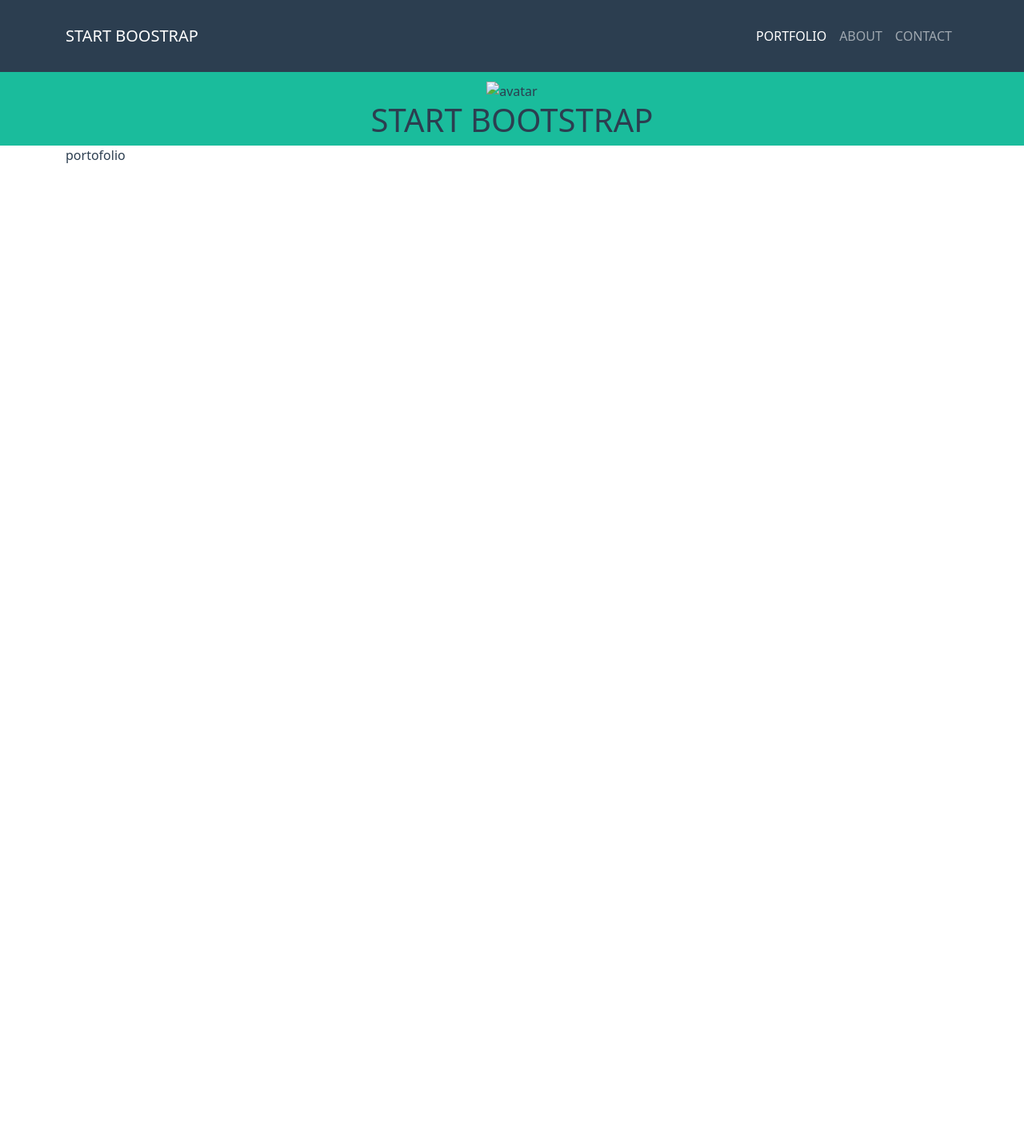
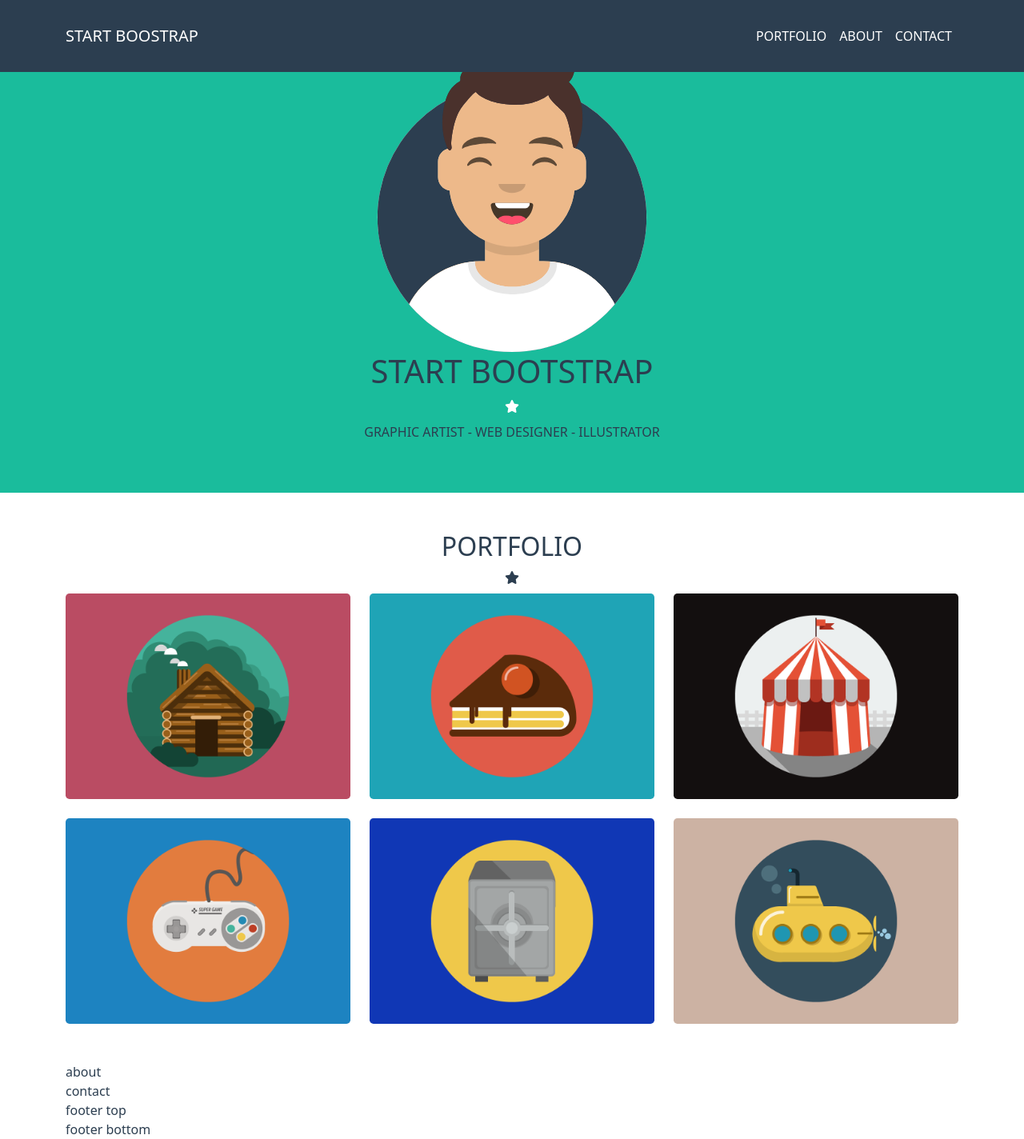
Before and after one commit to Saimon397/html-css-bootstrap-freelancer, a plain HTML site: page index.html in a window 1280 px wide. Shown: the whole page at 80% size. Before the commit the page ends 800 px from the top, so only its background shows below. Drawn offline with nearby package versions, Linux system fonts and the light colour scheme.

Commit message:
Add_cards

```diff
--- a/css/style.css
+++ b/css/style.css
@@ -36,6 +36,7 @@ body {
 img .avatar {
     width: 70%;
     max-width: 100%;
+    margin-top: 50px;
 }
 
 /***HEADER***/
--- a/index.html
+++ b/index.html
@@ -1,33 +1,40 @@
 <!DOCTYPE html>
 <html lang="en">
+
 <head>
     <meta charset="UTF-8">
     <meta http-equiv="X-UA-Compatible" content="IE=edge">
     <meta name="viewport" content="width=device-width, initial-scale=1.0">
-    <link href="https://cdn.jsdelivr.net/npm/bootstrap@5.0.2/dist/css/bootstrap.min.css" rel="stylesheet" integrity="sha384-EVSTQN3/azprG1Anm3QDgpJLIm9Nao0Yz1ztcQTwFspd3yD65VohhpuuCOmLASjC" crossorigin="anonymous">
-    <script src="https://cdn.jsdelivr.net/npm/bootstrap@5.0.2/dist/js/bootstrap.bundle.min.js" integrity="sha384-MrcW6ZMFYlzcLA8Nl+NtUVF0sA7MsXsP1UyJoMp4YLEuNSfAP+JcXn/tWtIaxVXM" crossorigin="anonymous"></script>
+    <link href="https://cdn.jsdelivr.net/npm/bootstrap@5.0.2/dist/css/bootstrap.min.css" rel="stylesheet"
+        integrity="sha384-EVSTQN3/azprG1Anm3QDgpJLIm9Nao0Yz1ztcQTwFspd3yD65VohhpuuCOmLASjC" crossorigin="anonymous">
+    <script src="https://cdn.jsdelivr.net/npm/bootstrap@5.0.2/dist/js/bootstrap.bundle.min.js"
+        integrity="sha384-MrcW6ZMFYlzcLA8Nl+NtUVF0sA7MsXsP1UyJoMp4YLEuNSfAP+JcXn/tWtIaxVXM"
+        crossorigin="anonymous"></script>
+    <script src="https://kit.fontawesome.com/49b8372efe.js" crossorigin="anonymous"></script>
     <link rel="stylesheet" href="css/style.css">
     <title>Bootstrap freelancer</title>
 </head>
+
 <body>
 
     <header>
         <nav class="navbar navbar-expand-md navbar-dark my-bg-black h-100">
             <div class="container-md text-uppercase">
                 <a class="navbar-brand" href="#">Start Boostrap</a>
-              <button class="navbar-toggler" type="button" data-bs-toggle="collapse" data-bs-target="#boot-navbar" aria-controls="boot-navbar" aria-expanded="false" aria-label="Toggle navigation">
+                <button class="navbar-toggler" type="button" data-bs-toggle="collapse" data-bs-target="#boot-navbar"
+                    aria-controls="boot-navbar" aria-expanded="false" aria-label="Toggle navigation">
                     <span class="navbar-toggler-icon"></span>
                 </button>
                 <div class="collapse navbar-collapse" id="boot-navbar">
                     <ul class="navbar-nav ms-auto mb-2 mb-lg-0">
                         <li class="nav-item">
-                    <a class="nav-link active" aria-current="page" href="#portfolio">Portfolio</a>
+                            <a class="nav-link active text-white" aria-current="page" href="#portfolio">Portfolio</a>
                         </li>
                         <li class="nav-item">
-                    <a class="nav-link" href="#about">About</a>
+                            <a class="nav-link text-white" href="#about">About</a>
                         </li>
                         <li class="nav-item">
-                    <a class="nav-link" href="#contact">Contact</a>
+                            <a class="nav-link text-white" href="#contact">Contact</a>
                         </li>
                     </ul>
                 </div>
@@ -37,23 +44,82 @@
 
     <main>
 
-        <section id="hero" class="bg-green">
+        <section id="hero" class="bg-green py-5">
             <div class="container-md">
                 <div class="row justify-content-center">
                     <div class="col-auto text-center">
-                        <img src="img/" alt="avatar" class="avatar">
+                        <img src="./img/avatar.svg" alt="Avatar">
                         <h1 class="text-uppercase">Start Bootstrap</h1>
+                        <div class="col pb-2 text-white">
+                            <span
+                                class="d-inline-block align-middle border-top border-2 border-white pb-divid "></span><i
+                                class="fa-solid fa-star px-3"></i><span
+                                class="d-inline-block align-middle border-top border-2 border-white pb-divid"></span>
+                        </div>
+                        <p class="text-uppercase">Graphic Artist - Web Designer - Illustrator</p>
+                    </div>
+                </div>
+            </div>
+        </section>
+        <section id="portfolio" class="py-5">
+            <div class="container-md">
+                <div class="row justify-content-center">
+                    <div class="col-auto text-center">
+                        <h2 class="text-uppercase">Portfolio</h2>
+                        <div class="col pb-2">
+                            <span class="d-inline-block align-middle border-top border-2 border-dark pb-divid"></span><i
+                                class="fa-solid fa-star px-3"></i><span
+                                class="d-inline-block align-middle border-top border-2 border-dark pb-divid"></span>
+                        </div>
+                    </div>
+                </div>
+                <div class="row row-cols-1 row-cols-md-2 row-cols-lg-3 gy-4 justify-content-center">
+                    <div class="col">
+                        <img src="./img/cabin.png" class="img-fluid rounded-3" alt="Cabin-img">
+                    </div>
+                    <div class="col">
+                        <img src="./img/cake.png" class="img-fluid rounded-3" alt="Cake-img">
+                    </div>
+                    <div class="col">
+                        <img src="./img/circus.png" class="img-fluid rounded-3" alt="Circus-img">
+                    </div>
+                    <div class="col">
+                        <img src="./img/game.png" class="img-fluid rounded-3" alt="Game-img">
+                    </div>
+                    <div class="col">
+                        <img src="./img/safe.png" class="img-fluid rounded-3" alt="Safe-img">
+                    </div>
+                    <div class="col">
+                        <img src="./img/submarine.png" class="img-fluid rounded-3" alt="Submarine-img">
+                    </div>
+                </div>
+            </div>
+        </section>
+        <section id="about" class="my-bg-green">
+            <div class="container-md">
+                about
+            </div>
+        </section>
+
+        <section id="contact" class="">
+            <div class="container-md">
+                contact
+            </div>
+        </section>
+
+    </main>
+    <footer>
+
+        <div id="footer-top" class="my-bg-grey">
+            <div class="container-md">
+                footer top
             </div>
         </div>
 
+        <div id="footer-bottom" class="my-bg-dark-grey">
+            <div class="container-md">
+                footer bottom
             </div>
-        </section>
+        </div>
 
-        <section id="portofolio" class="">
-            <div class="container-md">
-                portofolio
-            </div>
-        </section>
-
-        <section id="about" class="bg-green">
-            <div class="container-md">
+    </footer>
```
Lines whose indentation alone changed are shown as unchanged.
